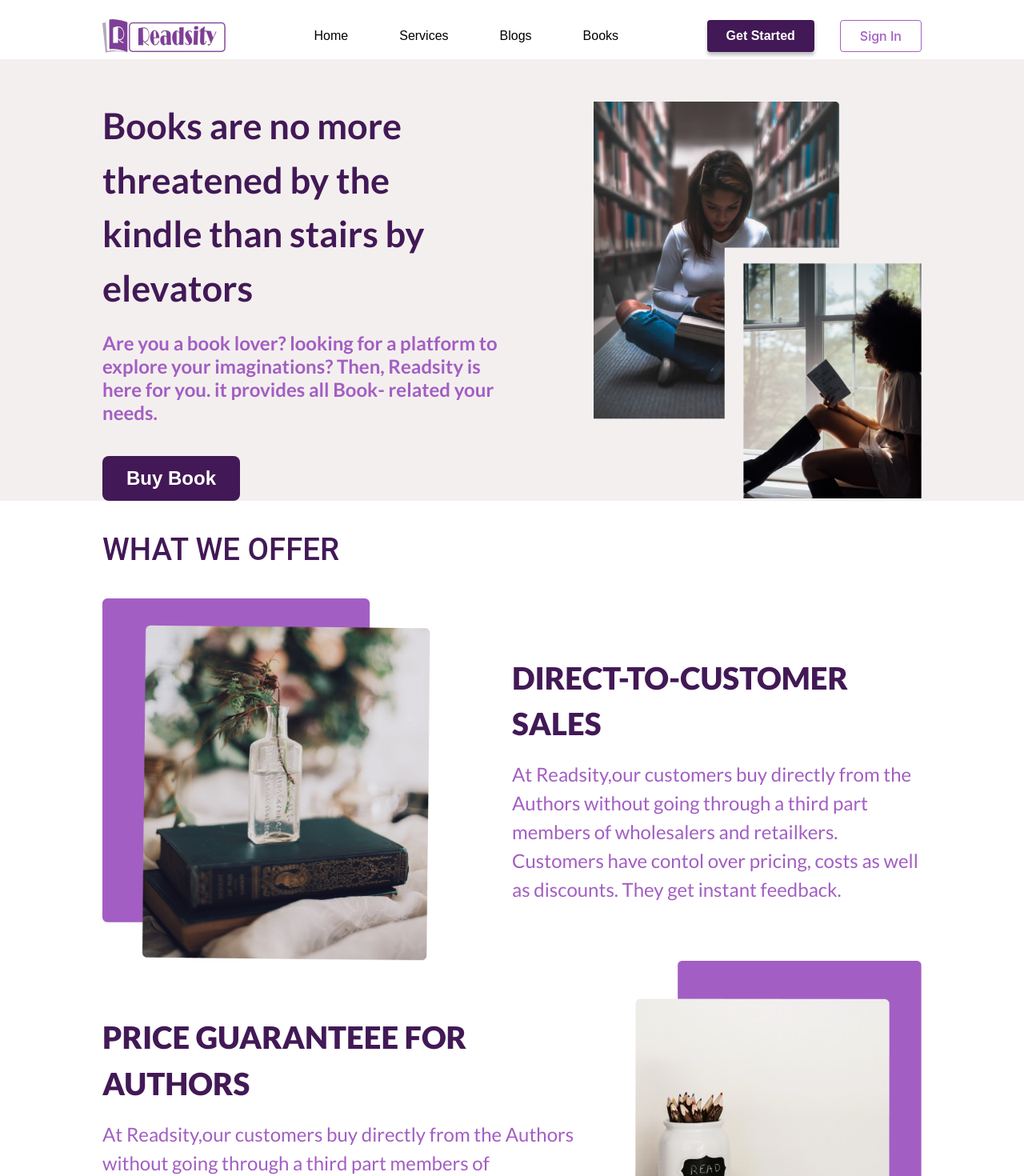
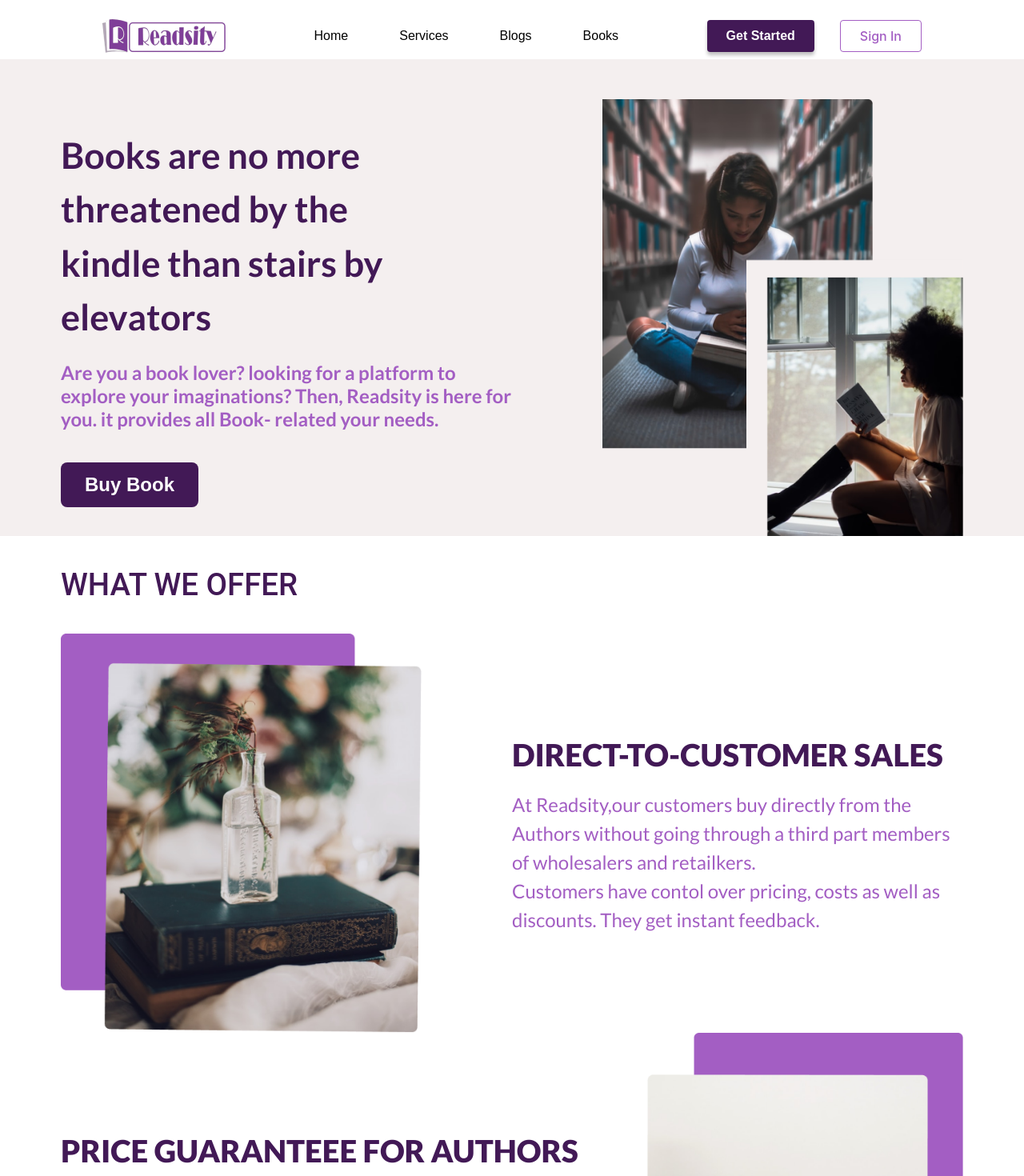
Before and after one commit to Official-Readsity/Readsity-Frontend, a React (Create React App) app: page / in a window 1280 px wide. Shown: the top 1470 px of the page at 80% size. Built offline with nearby package versions, Linux system fonts and the light colour scheme.

Commit message:
change width to 90%

```diff
--- a/package.json
+++ b/package.json
@@ -8,6 +8,7 @@
     "@testing-library/user-event": "^13.5.0",
     "react": "^18.2.0",
     "react-dom": "^18.2.0",
+    "react-icons": "^4.4.0",
     "react-scripts": "5.0.1",
     "web-vitals": "^2.1.4"
   },
--- a/src/components/Hero.css
+++ b/src/components/Hero.css
@@ -3,7 +3,7 @@
 }
 
 .overall_container {
-  width: 80%;
+  width: 90%;
   max-width: 1128px;
   margin: 0 auto;
 }
--- a/src/components/Offer.css
+++ b/src/components/Offer.css
@@ -3,7 +3,7 @@ img {
 }
 
 .offer_container {
-  width: 80%;
+  width: 90%;
   max-width: 1128px;
   margin: 0 auto;
 }
```
Also changed, not shown: 1 other file (tests, documents, lock files or other folders).
